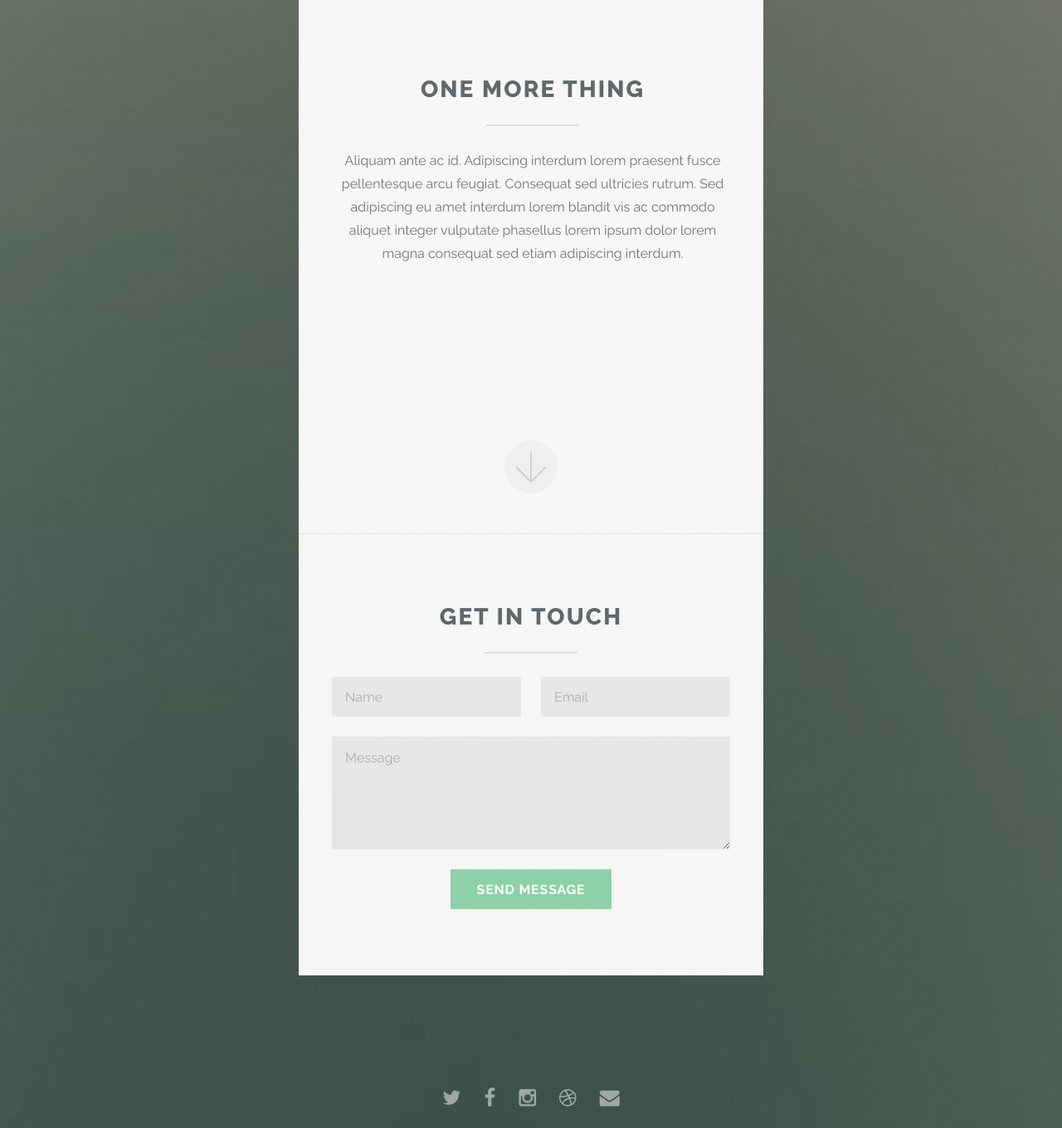
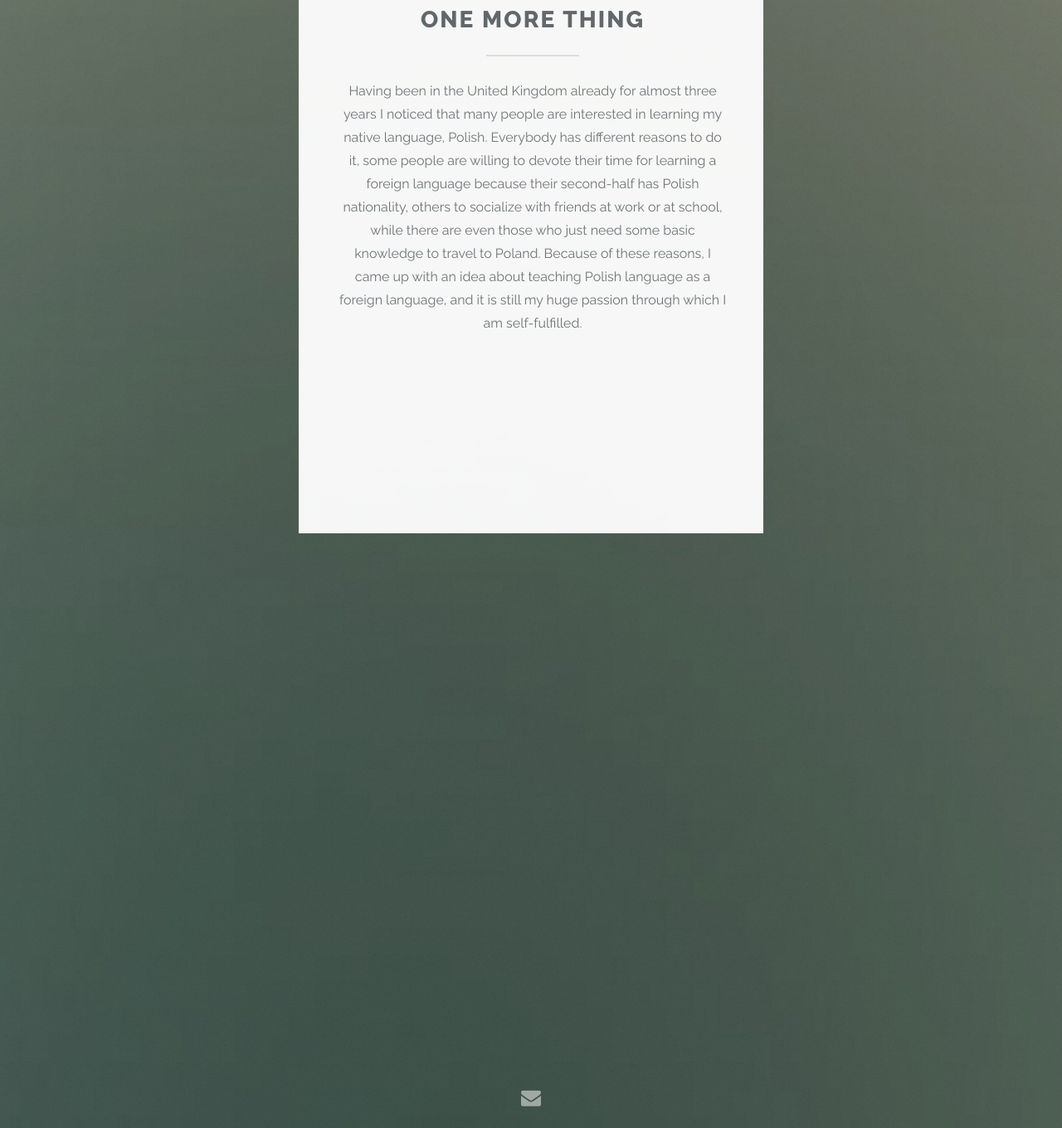
Before and after one commit to dom-polish-english/dom-polish-english.github.io, a plain HTML site: page index.html in a window 1280 px wide. Shown: the part 2600-3960 px from the top of the page at 83% size. Drawn offline with Linux system fonts and the light colour scheme.

Commit message:
remove form

```diff
--- a/index.html
+++ b/index.html
@@ -90,9 +90,10 @@
 						<header class="major">
 							<h2>One more thing</h2>
 						</header>
-						<p>Aliquam ante ac id. Adipiscing interdum lorem praesent fusce pellentesque arcu feugiat. Consequat sed ultricies rutrum. Sed adipiscing eu amet interdum lorem blandit vis ac commodo aliquet integer vulputate phasellus lorem ipsum dolor lorem magna consequat sed etiam adipiscing interdum.</p>
+						<p>Having been in the United Kingdom already for almost three years I noticed that many people are interested in learning my native language, Polish. Everybody has different reasons to do it, some people are willing to devote their time for learning a foreign language because their second-half has Polish nationality, others to socialize with friends at work or at school, while there are even those who just need some basic knowledge to travel to Poland. Because of these reasons, I came up with an idea about teaching Polish language as a foreign language, and it is still my huge passion through which I am self-fulfilled.
+</p>
 					</div>
-					<a href="#footer" class="goto-next scrolly">Next</a>
+					<!-- <a href="#footer" class="goto-next scrolly">Next</a> -->
 				</div>
 			</section>
 
@@ -421,6 +422,7 @@ print 'It took ' + i + ' iterations to sort the deck.';</code></pre>
 
 		<!-- Footer -->
 			<section id="footer">
+				<!--
 				<div class="container">
 					<header class="major">
 						<h2>Get in touch</h2>
@@ -437,14 +439,16 @@ print 'It took ' + i + ' iterations to sort the deck.';</code></pre>
 							</div>
 						</div>
 					</form>
-				</div>
+				</div>-->
 				<footer>
 					<ul class="icons">
+						<!--
 						<li><a href="#" class="icon alt fa-twitter"><span class="label">Twitter</span></a></li>
 						<li><a href="#" class="icon alt fa-facebook"><span class="label">Facebook</span></a></li>
 						<li><a href="#" class="icon alt fa-instagram"><span class="label">Instagram</span></a></li>
 						<li><a href="#" class="icon alt fa-dribbble"><span class="label">Dribbble</span></a></li>
-						<li><a href="#" class="icon alt fa-envelope"><span class="label">Email</span></a></li>
+					-->
+						<li><a href="mailto:contact@polish-english-translate.co.uk" class="icon alt fa-envelope"><span class="label">Email</span></a></li>
 					</ul>
 					<ul class="copyright">
 						<li>&copy; Untitled</li><li>Design: <a href="http://html5up.net">HTML5 UP</a></li><li>Demo Images: <a href="http://unsplash.com">Unsplash</a></li>
```
